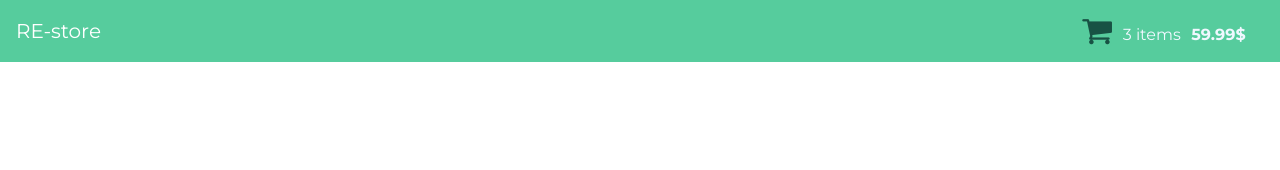
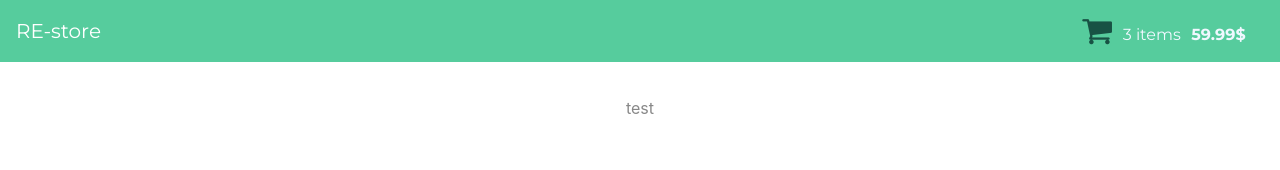
Before and after one commit to MaxDaniLOVE/re-store, a React (Create React App) app: page /book-info in a window 1280 px wide. Shown: the top 170 px of the page. Built offline with nearby package versions, Linux system fonts and the light colour scheme.

Commit message:
feat: add bookInfo component

```diff
--- a/src/components/app/app.js
+++ b/src/components/app/app.js
@@ -1,7 +1,8 @@
 import React from 'react';
 import {
   CartPage,
-  HomePage
+  HomePage,
+  BookInfo
 } from '../pages';
 import { Switch, Route} from 'react-router-dom';
 import ShopHeader from '../shop-header';
@@ -13,6 +14,7 @@ const App = () => {
       <Switch>
         <Route path="/" component={HomePage} exact/>
         <Route path="/cart" component={CartPage} />
+        <Route path="/book-info" component={BookInfo} />
       </Switch>
     </main>
 
--- a/src/components/book-list-item/book-list-item.js
+++ b/src/components/book-list-item/book-list-item.js
@@ -1,7 +1,10 @@
 import React from 'react';
+import {
+  Link
+} from "react-router-dom";
 import './book-list-item.css'
 
-const BookListItem = ({book, onAddedToCart}) => {
+const BookListItem = ({book, onAddedToCart, onShowInfo}) => {
   const {title, author, image, price} = book;
   const style = {
     backgroundImage: `url(${image})`
@@ -20,10 +23,11 @@ const BookListItem = ({book, onAddedToCart}) => {
           className="btn btn-success"
           onClick={onAddedToCart}
           >Add to cart</button>
-          <button
+          <Link
+          to="./book-info"
           className="btn btn-info"
-          onClick={() => alert('not implemented yet')}
-          >Show more info</button>
+          onClick={() => onShowInfo()}
+          >Show more info</Link>
         </p>
       </div>
     </div>
--- a/src/components/book-list/book-list.js
+++ b/src/components/book-list/book-list.js
@@ -14,7 +14,8 @@ const BookList = ({books, onAddedToCart}) => { // only render
         books.map((book) => <BookListItem
                               key={book.id}
                               book={book}
-                              onAddedToCart={() => onAddedToCart(book.id)} />)
+                              onAddedToCart={() => onAddedToCart(book.id)}
+                              onShowInfo={() => console.log(book.id)} />)
       }
     </div>
   );
--- /dev/null
+++ b/src/components/pages/book-info.css
@@ -0,0 +1,3 @@
+.book-info {
+  margin-top: 6rem;
+}
--- /dev/null
+++ b/src/components/pages/book-info.js
@@ -0,0 +1,12 @@
+import React from 'react';
+import './book-info.css';
+
+const BookInfo = () => {
+  return (
+    <div className="home-page-wrapper">
+      <div className="book-info">test</div>
+    </div>
+  );
+}
+
+export default BookInfo;
--- a/src/components/pages/index.js
+++ b/src/components/pages/index.js
@@ -1,7 +1,9 @@
 import HomePage from './home-page'
 import CartPage from './cart-page';
+import BookInfo from './book-info';
 
 export {
   CartPage,
-  HomePage
+  HomePage,
+  BookInfo
 }
```
